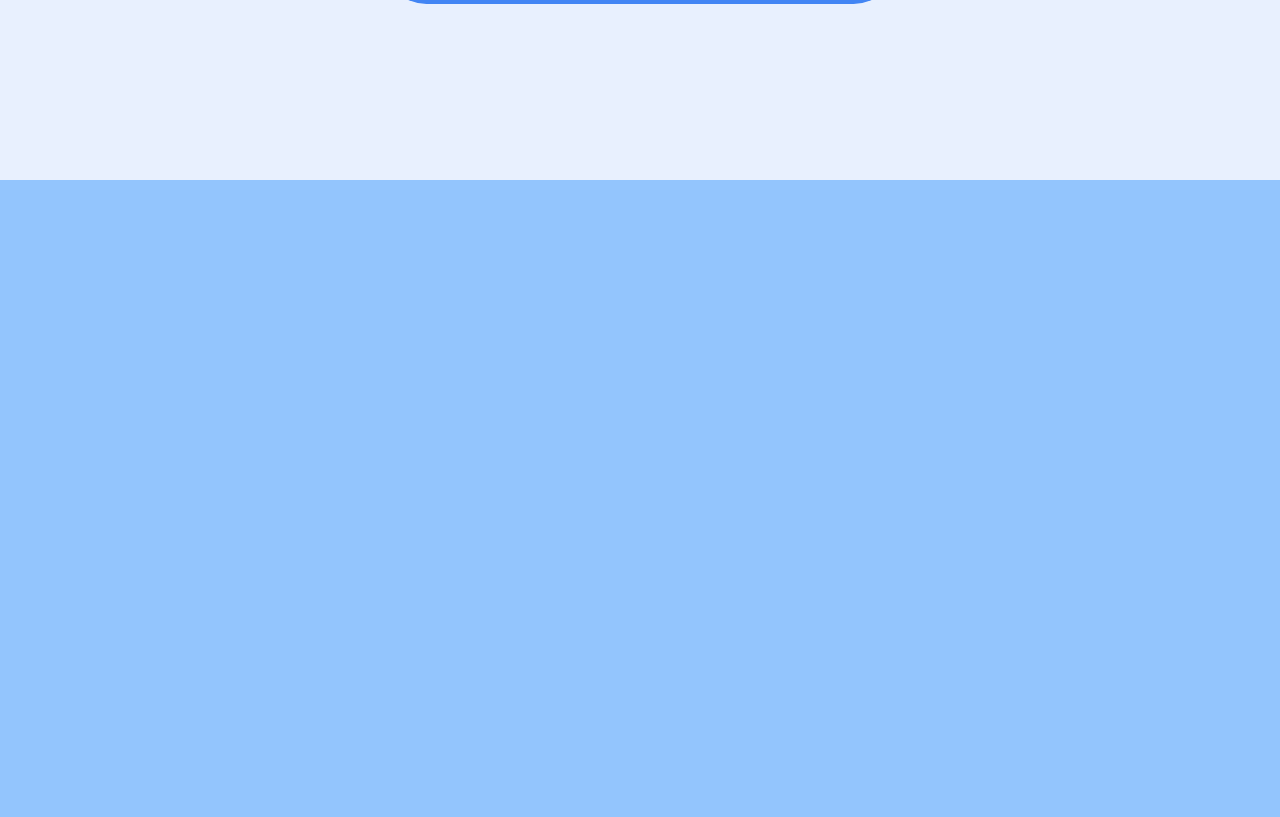
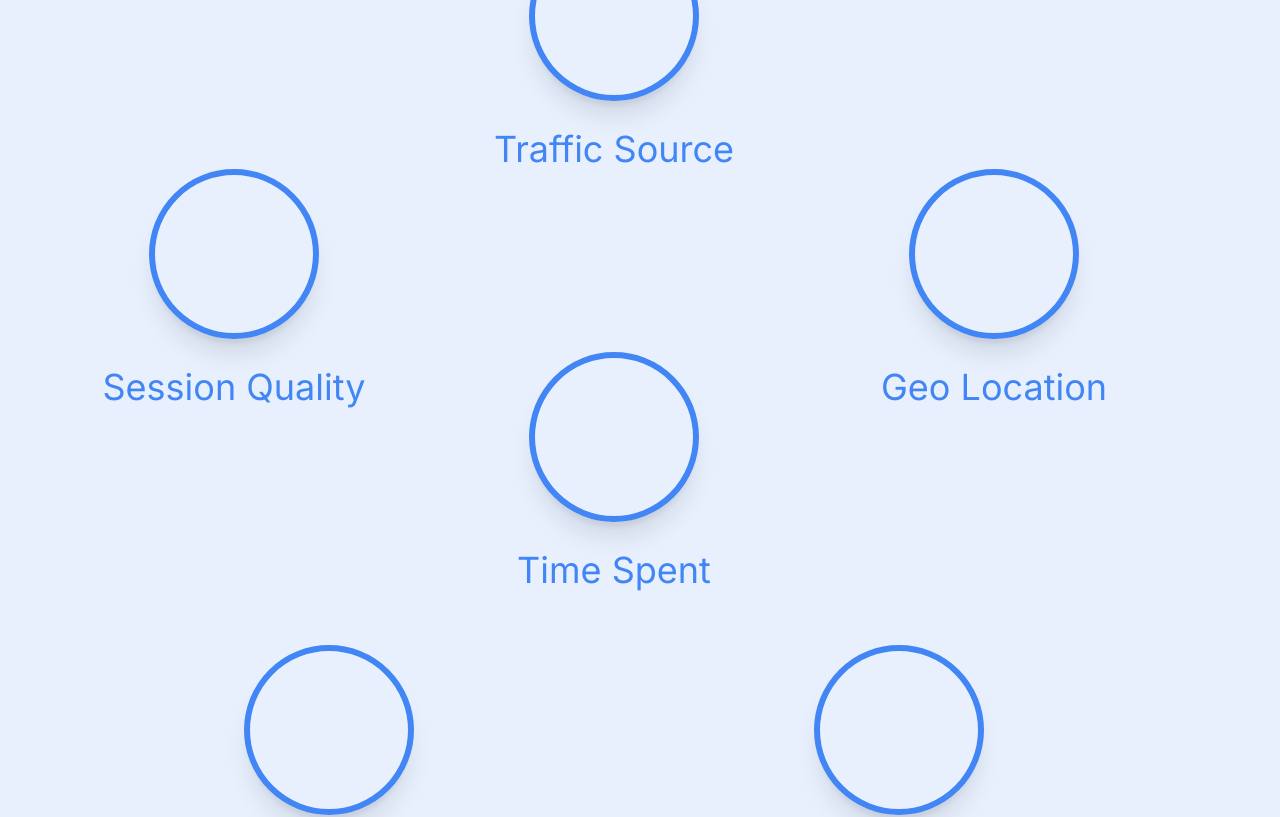
Before and after one commit to Marshall-Hao/ai-propensity, a Next.js app: page /pages/query1 in a window 1280 px wide. Shown: the part 620-1437 px from the top of the page. Before the commit the page ends 800 px from the top, so only its background shows below. Built offline with nearby package versions, Linux system fonts and the light colour scheme.

Commit message:
added dataset to query1 page

```diff
--- a/app/layout.tsx
+++ b/app/layout.tsx
@@ -17,7 +17,7 @@ export default function RootLayout({
 }) {
   return (
     <html lang="en">
-      <Script src="//at.alicdn.com/t/c/font_4086257_shbvr41dlp.js"></Script>
+      <Script src="//at.alicdn.com/t/c/font_4086257_hwzs5pw5tol.js"></Script>
       <body className={`${inter.className} min-h-screen bg-blue-300`}>
         <Layout>{children}</Layout>
       </body>
--- a/app/pages/query1/page.tsx
+++ b/app/pages/query1/page.tsx
@@ -1,5 +1,5 @@
 'use client';
-import { SvgIcon, Button, PageHeader } from '@/components/common';
+import { SvgIcon, Button, PageHeader, Dataset } from '@/components/common';
 import Link from 'next/link';
 import MotionMain from '@/components/common/MotionMain';
 import MotionDiv from '@/components/common/MotionDiv';
@@ -8,8 +8,48 @@ export default function Page() {
   return (
     <MotionMain>
       <PageHeader svg={<SvgIcon href="mascara-copy"></SvgIcon>}>
-        Select the type of data you would <br /> like to train your model with
+        Select as many datasets you would <br /> like to train your model with
       </PageHeader>
+
+      <div className="mt-[90px]">
+        <div className="mx-[70px] grid auto-cols-max grid-cols-12">
+          <Dataset
+            // eslint-disable-next-line react/no-children-prop
+            children={'Traffic Source'}
+            svg={<SvgIcon href="traffic_source"></SvgIcon>}
+            col={'col-start-5'}></Dataset>
+
+          <Dataset
+            // eslint-disable-next-line react/no-children-prop
+            children={'Session Quality'}
+            svg={<SvgIcon href="session_quality"></SvgIcon>}
+            col={'col-start-1'}></Dataset>
+
+          <Dataset
+            // eslint-disable-next-line react/no-children-prop
+            children={'Geo Location'}
+            svg={<SvgIcon href="geo_location"></SvgIcon>}
+            col={'col-start-9'}></Dataset>
+
+          <Dataset
+            // eslint-disable-next-line react/no-children-prop
+            children={'Time Spent'}
+            svg={<SvgIcon href="time_spent"></SvgIcon>}
+            col={'col-start-5 -translate-y-[55px]'}></Dataset>
+
+          <Dataset
+            // eslint-disable-next-line react/no-children-prop
+            children={'eCommerce Action'}
+            svg={<SvgIcon href="shopping-bag"></SvgIcon>}
+            col={'col-start-2'}></Dataset>
+
+          <Dataset
+            // eslint-disable-next-line react/no-children-prop
+            children={'User Tenure'}
+            svg={<SvgIcon href="user"></SvgIcon>}
+            col={'col-start-8'}></Dataset>
+        </div>
+      </div>
 
       <MotionDiv mode="up" delay={0.4} classNames="justify-self-end mt-auto">
         <Link href="/pages/query2">
--- a/app/pages/video/page.tsx
+++ b/app/pages/video/page.tsx
@@ -14,7 +14,7 @@ export default function Page() {
       </MotionDiv>
 
       <MotionDiv mode="up" delay={0.3} classNames="mb-24 mt-[73px] text-center">
-        <h3 className="text-[40px] text-gblue-normal">Welcome to</h3>
+        <h3 className="text-[40px] text-gblue-normal">Introduction to</h3>
         <h1 className="mx-auto mt-2	max-w-xl text-[68px] leading-tight text-gblue-normal">
           AI Propensity Model Simulator
         </h1>
--- /dev/null
+++ b/components/common/Dataset/index.tsx
@@ -0,0 +1,26 @@
+import { FC, ReactNode } from 'react';
+
+type TProps = {
+  children: ReactNode;
+  svg: ReactNode;
+  col: string;
+};
+
+const Dataset: FC<TProps> = ({ children, svg, col }) => {
+  return (
+    <div className={col}>
+      <div className="w-[20.5rem]">
+        <div className="flex justify-center">
+          <div className="relative h-[170px] w-[170px] rounded-full border-[6px] border-gblue-normal p-10 shadow-xl">
+            {svg}
+          </div>
+        </div>
+        <p className="mt-7 text-center text-4xl text-gblue-normal">
+          {children}
+        </p>
+      </div>
+    </div>
+  );
+};
+
+export default Dataset;
--- a/components/common/PageHeader/index.tsx
+++ b/components/common/PageHeader/index.tsx
@@ -14,7 +14,7 @@ const PageHeader: FC<TProps> = ({ svg, children }) => {
         <BluePingDiv>{svg}</BluePingDiv>
       </MotionDiv>
       <MotionDiv mode="up" delay={0.3} classNames="mt-16 text-center">
-        <h1 className="mx-auto max-w-[812px] text-[50px] leading-tight text-gblue-normal">
+        <h1 className="mx-auto max-w-[863px] text-[50px] leading-tight text-gblue-normal">
           {children}
         </h1>
       </MotionDiv>
--- a/components/common/SvgIcon/index.tsx
+++ b/components/common/SvgIcon/index.tsx
@@ -13,7 +13,8 @@ type SvgName =
   | 'lipstick'
   | 'lipstick-copy'
   | 'time_spent'
-  | 'right_arrow';
+  | 'right_arrow'
+  | 'shopping-bag';
 
 type TProps = {
   href: SvgName;
--- a/components/common/index.tsx
+++ b/components/common/index.tsx
@@ -4,4 +4,5 @@ import BluePingDiv from './BluePingDiv';
 import Button from './Button';
 import PageHeader from './PageHeader';
 import Card from './Card';
-export { SvgIcon, PingDiv, BluePingDiv, Button, PageHeader, Card };
+import Dataset from './Dataset';
+export { SvgIcon, PingDiv, BluePingDiv, Button, PageHeader, Card, Dataset };
--- a/tailwind.config.js
+++ b/tailwind.config.js
@@ -22,7 +22,7 @@ module.exports = {
       keyframes: {
         ping: {
           ' 75%, 100%': { transform: 'scale(1.3)',opacity: '0'}
-        }
+        },
       }
     },
 
```
Also changed, not shown: 1 other file (tests, documents, lock files or other folders).
